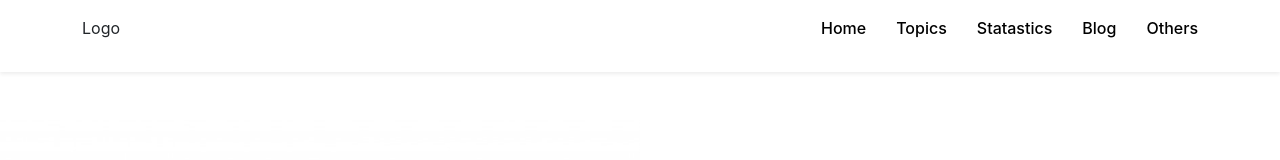
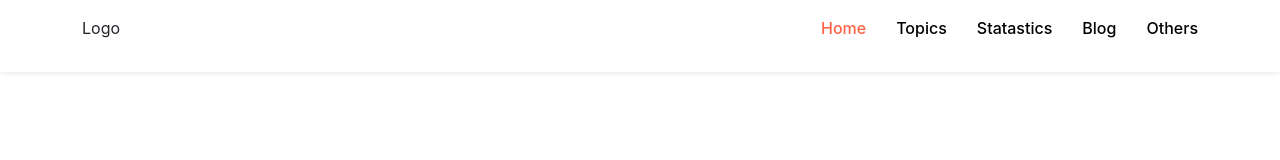
Before and after one commit to sultanmahmud07/A1-Redio-School.com, a React (Create React App) app: page /home in a window 1280 px wide. Shown: the top 160 px of the page. Built offline with nearby package versions, Linux system fonts and the light colour scheme.

Commit message:
isActice class added

```diff
--- a/package.json
+++ b/package.json
@@ -11,6 +11,7 @@
     "react-dom": "^18.2.0",
     "react-router-dom": "^6.4.2",
     "react-scripts": "5.0.1",
+    "recharts": "^2.1.14",
     "web-vitals": "^2.1.4"
   },
   "scripts": {
--- a/src/component/Header/Header.css
+++ b/src/component/Header/Header.css
@@ -27,3 +27,7 @@ color: orange;
 .m-set{
   margin-top: -2000px;
 }
+.active{
+  /* background-color: orange; */
+  color: tomato !important;
+}
--- a/src/component/Header/Header.js
+++ b/src/component/Header/Header.js
@@ -22,7 +22,7 @@ const Header = () => {
 
         <ul className={`d-md-flex d-md-block ul-d ${open ? 'd-block' : 'd-none'}`}>
 
-          <li><NavLink to='/home'>Home</NavLink></li>
+          <li><NavLink className={({isActive}) => isActive ? 'active' : undefined} to='/home'>Home</NavLink></li>
           <li><NavLink to='/topics'>Topics</NavLink></li>
           <li><NavLink to='/statastics'>Statastics</NavLink></li>
           <li><NavLink to='/blog'>Blog</NavLink></li>
```
Also changed, not shown: 1 other file (tests, documents, lock files or other folders).
